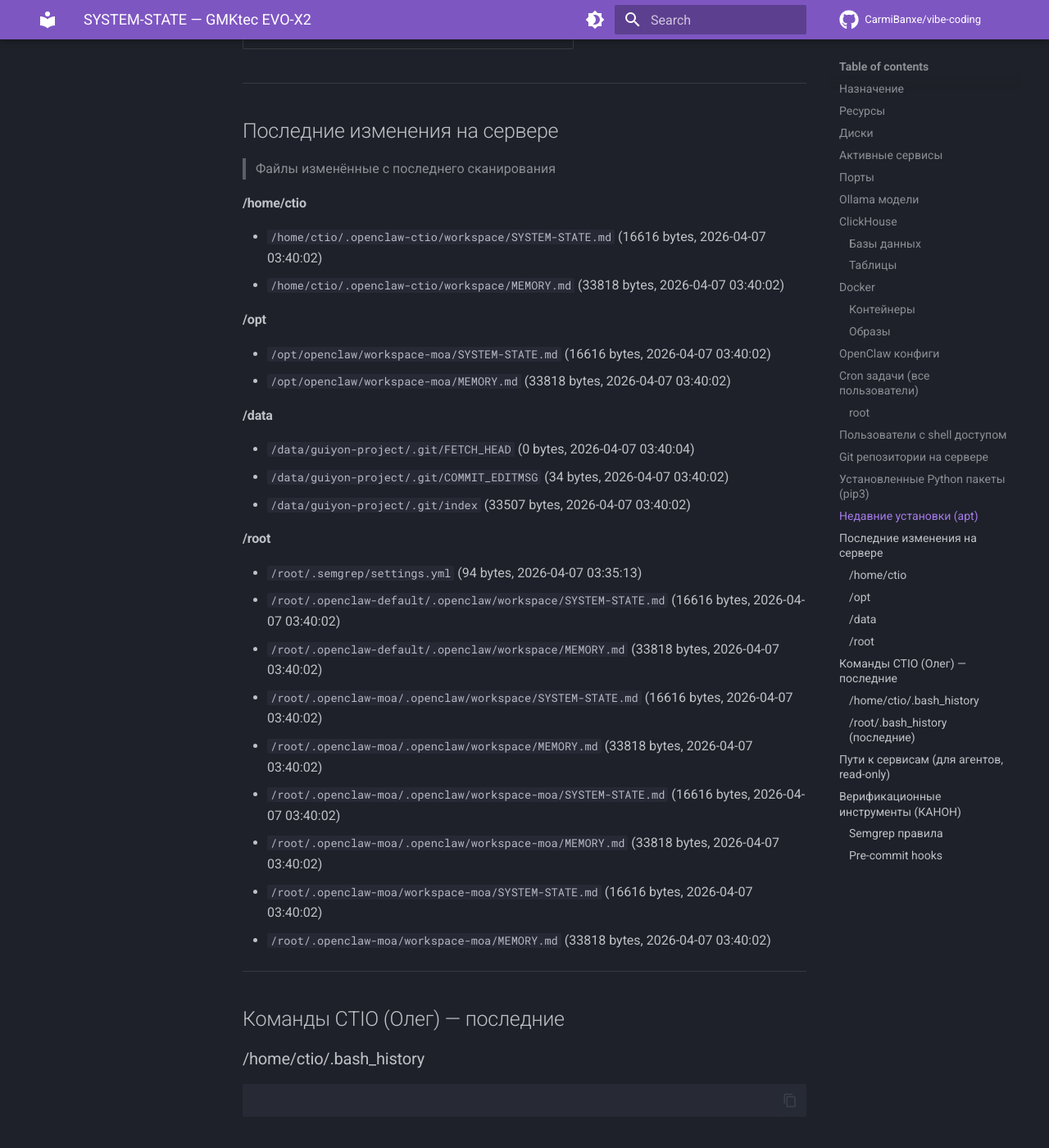
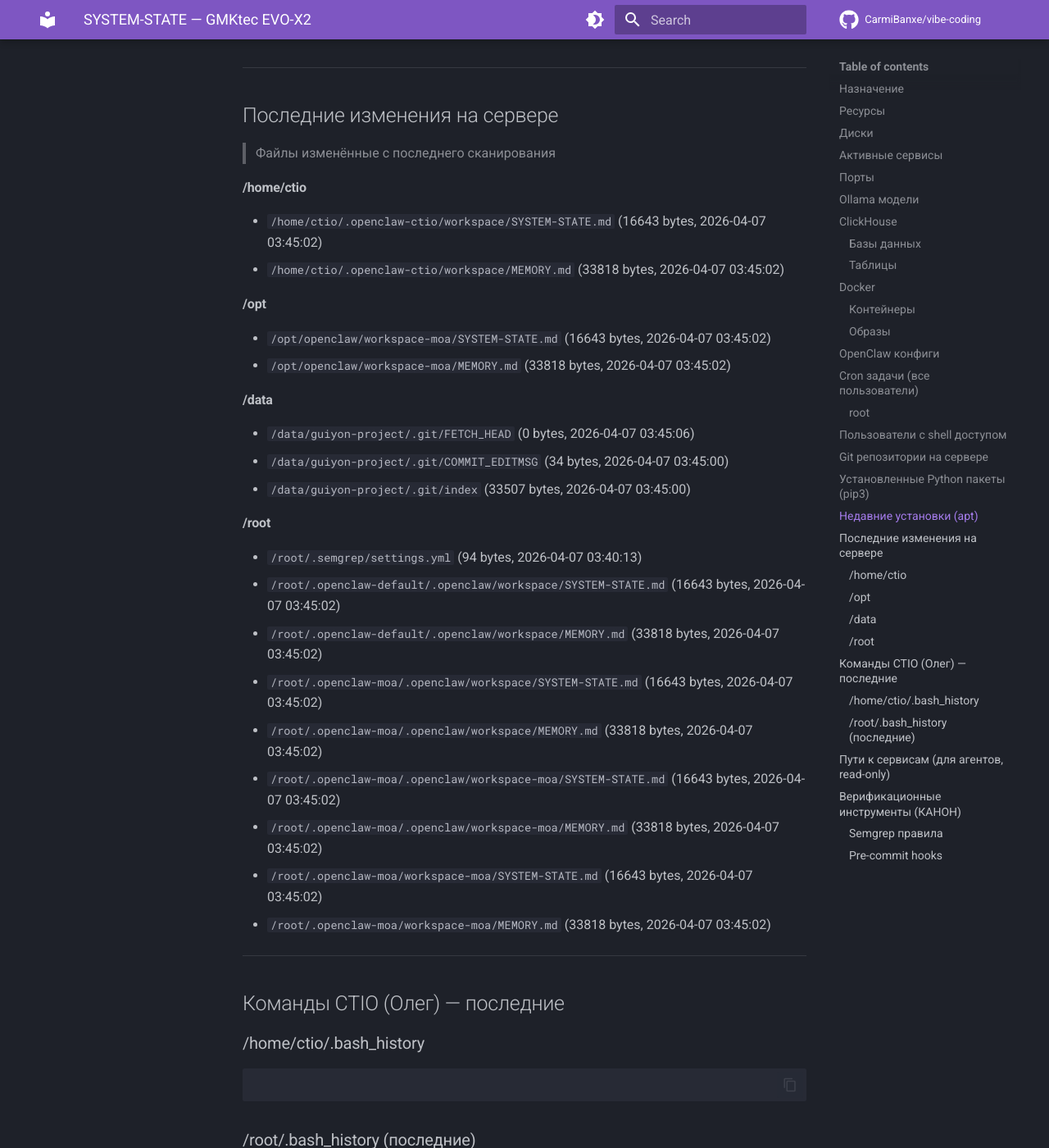
Before and after one commit to CarmiBanxe/vibe-coding, an MkDocs documentation site: the page built from docs/SYSTEM-STATE.md, in a window 1280 px wide and 1400 px high, scrolled down 13841 px. Shown: the whole window at 82% size. Built offline with MkDocs 1.6.1 and Material for MkDocs 9.7.7, drawn with Linux system fonts in a browser that asks for light colours; comment, search, counter and statistics services are not loaded; some of the changed text lies outside the part shown.

Commit message:
auto: SYSTEM-STATE v2 update (2026-04-07 03:45 CEST)

```diff
--- a/docs/SYSTEM-STATE.md
+++ b/docs/SYSTEM-STATE.md
@@ -1,6 +1,6 @@
 # SYSTEM-STATE — GMKtec EVO-X2
 > Автоматически обновляется каждые 5 минут
-> Последнее сканирование: 2026-04-07 03:40 CEST
+> Последнее сканирование: 2026-04-07 03:45 CEST
 > Источник: ctio-watcher.sh v2 (cron)
 
 ## Назначение
@@ -11,8 +11,8 @@
 ---
 
 ## Ресурсы
-- RAM: 12Gi / 30Gi (free: 879Mi)
-- Load: 3.04 2.63 2.45
+- RAM: 11Gi / 30Gi (free: 1.4Gi)
+- Load: 1.86 2.29 2.36
 - GPU VRAM used: 58.5 GB
 
 ## Диски
@@ -250,8 +249,8 @@
 | marble-src-marble-frontend:latest | 757MB |
 | marble-src-marble-backend:latest | 255MB |
 | andreysenov/firebase-tools:latest | 1.47GB |
+| jube.app:latest | 646MB |
 | <none>:<none> | 646MB |
-| jube.app:latest | 646MB |
 | mongo:8 | 950MB |
 | postgis/postgis:17-3.5 | 637MB |
 | postgres:17 | 453MB |
@@ -380,28 +379,28 @@
 
 
 #### /home/ctio
-- `/home/ctio/.openclaw-ctio/workspace/SYSTEM-STATE.md` (16616 bytes, 2026-04-07 03:40:02)
-- `/home/ctio/.openclaw-ctio/workspace/MEMORY.md` (33818 bytes, 2026-04-07 03:40:02)
+- `/home/ctio/.openclaw-ctio/workspace/SYSTEM-STATE.md` (16643 bytes, 2026-04-07 03:45:02)
+- `/home/ctio/.openclaw-ctio/workspace/MEMORY.md` (33818 bytes, 2026-04-07 03:45:02)
 
 #### /opt
-- `/opt/openclaw/workspace-moa/SYSTEM-STATE.md` (16616 bytes, 2026-04-07 03:40:02)
-- `/opt/openclaw/workspace-moa/MEMORY.md` (33818 bytes, 2026-04-07 03:40:02)
+- `/opt/openclaw/workspace-moa/SYSTEM-STATE.md` (16643 bytes, 2026-04-07 03:45:02)
+- `/opt/openclaw/workspace-moa/MEMORY.md` (33818 bytes, 2026-04-07 03:45:02)
 
 #### /data
-- `/data/guiyon-project/.git/FETCH_HEAD` (0 bytes, 2026-04-07 03:40:04)
-- `/data/guiyon-project/.git/COMMIT_EDITMSG` (34 bytes, 2026-04-07 03:40:02)
-- `/data/guiyon-project/.git/index` (33507 bytes, 2026-04-07 03:40:02)
+- `/data/guiyon-project/.git/FETCH_HEAD` (0 bytes, 2026-04-07 03:45:06)
+- `/data/guiyon-project/.git/COMMIT_EDITMSG` (34 bytes, 2026-04-07 03:45:00)
+- `/data/guiyon-project/.git/index` (33507 bytes, 2026-04-07 03:45:00)
 
 #### /root
-- `/root/.semgrep/settings.yml` (94 bytes, 2026-04-07 03:35:13)
-- `/root/.openclaw-default/.openclaw/workspace/SYSTEM-STATE.md` (16616 bytes, 2026-04-07 03:40:02)
-- `/root/.openclaw-default/.openclaw/workspace/MEMORY.md` (33818 bytes, 2026-04-07 03:40:02)
-- `/root/.openclaw-moa/.openclaw/workspace/SYSTEM-STATE.md` (16616 bytes, 2026-04-07 03:40:02)
-- `/root/.openclaw-moa/.openclaw/workspace/MEMORY.md` (33818 bytes, 2026-04-07 03:40:02)
-- `/root/.openclaw-moa/.openclaw/workspace-moa/SYSTEM-STATE.md` (16616 bytes, 2026-04-07 03:40:02)
-- `/root/.openclaw-moa/.openclaw/workspace-moa/MEMORY.md` (33818 bytes, 2026-04-07 03:40:02)
-- `/root/.openclaw-moa/workspace-moa/SYSTEM-STATE.md` (16616 bytes, 2026-04-07 03:40:02)
-- `/root/.openclaw-moa/workspace-moa/MEMORY.md` (33818 bytes, 2026-04-07 03:40:02)
+- `/root/.semgrep/settings.yml` (94 bytes, 2026-04-07 03:40:13)
+- `/root/.openclaw-default/.openclaw/workspace/SYSTEM-STATE.md` (16643 bytes, 2026-04-07 03:45:02)
+- `/root/.openclaw-default/.openclaw/workspace/MEMORY.md` (33818 bytes, 2026-04-07 03:45:02)
+- `/root/.openclaw-moa/.openclaw/workspace/SYSTEM-STATE.md` (16643 bytes, 2026-04-07 03:45:02)
+- `/root/.openclaw-moa/.openclaw/workspace/MEMORY.md` (33818 bytes, 2026-04-07 03:45:02)
+- `/root/.openclaw-moa/.openclaw/workspace-moa/SYSTEM-STATE.md` (16643 bytes, 2026-04-07 03:45:02)
+- `/root/.openclaw-moa/.openclaw/workspace-moa/MEMORY.md` (33818 bytes, 2026-04-07 03:45:02)
+- `/root/.openclaw-moa/workspace-moa/SYSTEM-STATE.md` (16643 bytes, 2026-04-07 03:45:02)
+- `/root/.openclaw-moa/workspace-moa/MEMORY.md` (33818 bytes, 2026-04-07 03:45:02)
 
 ---
 
```
Also changed, not shown: other parts of docs/SYSTEM-STATE.md (+1 -2 lines).
